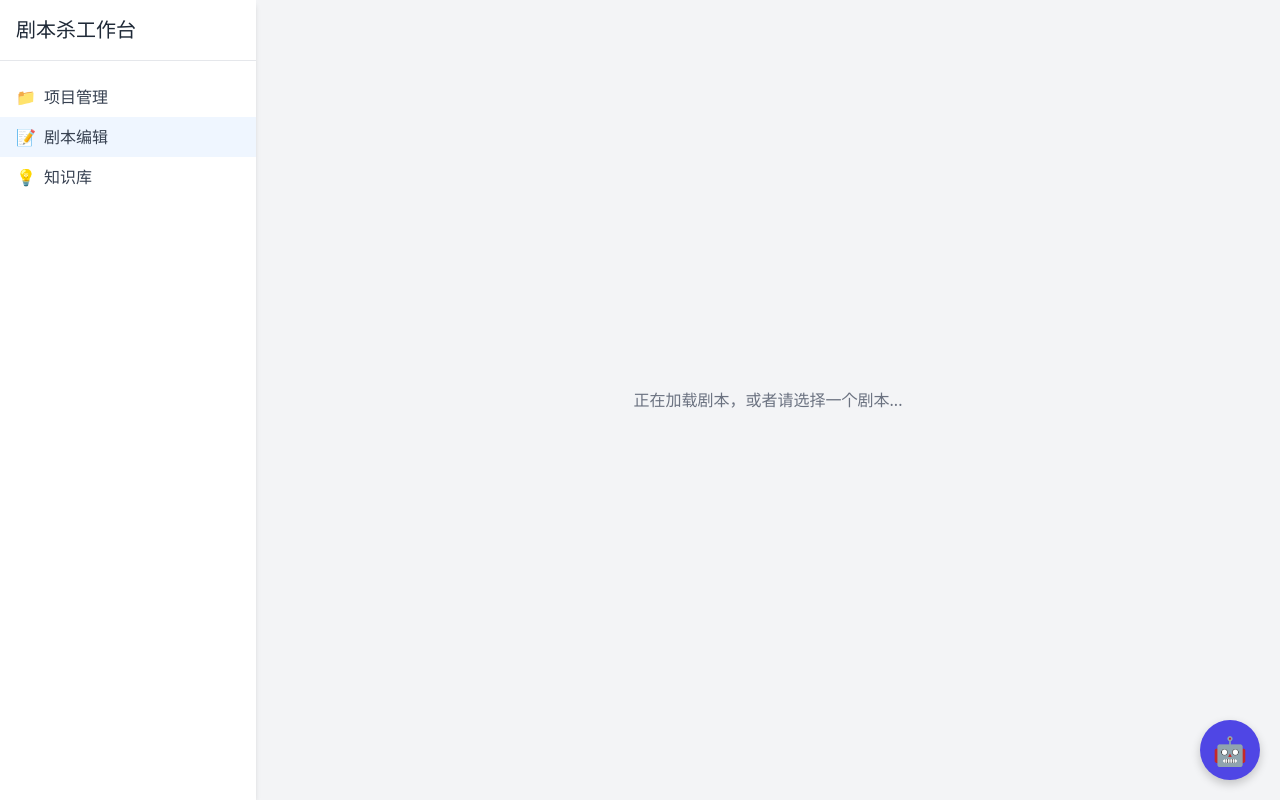
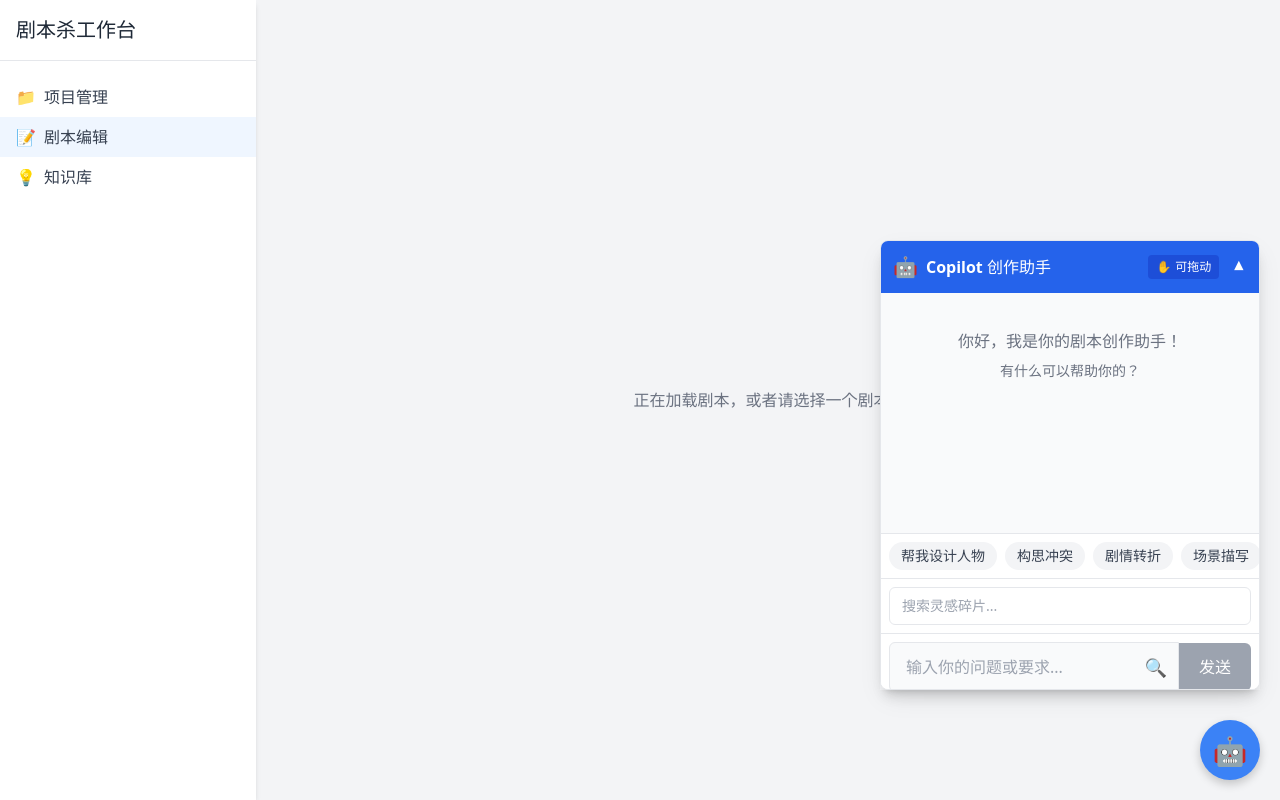
Before and after one commit to Jackwang-lea/whterGPT, a React (Vite) app: page /editor/1 in a window 1280 px wide. Both pictures are taken after a click on the element "显示Copilot助手". Built offline with nearby package versions, Linux system fonts and the light colour scheme.

Commit message:
feat(ui): 优化Copilot创作助手交互体验
- 将Copilot助手默认设为隐藏，点击右下角按钮才显示
- 降低拖动灵敏度，添加5px移动阈值和50ms更新频率控制
- 优化显示/隐藏动画效果，提升用户体验

```diff
--- a/src/components/Copilot.tsx
+++ b/src/components/Copilot.tsx
@@ -54,12 +54,24 @@ const addGlobalStyles = () => {
       background-color: #1d4ed8;
       box-shadow: 0 10px 15px -3px rgba(0, 0, 0, 0.2), 0 4px 6px -2px rgba(0, 0, 0, 0.1);
     }
+    .copilot-container {
+      transition: opacity 0.3s ease, transform 0.3s ease;
+    }
+    .copilot-container.visible {
+      opacity: 1;
+      transform: translateY(0);
+    }
+    .copilot-container.hidden {
+      opacity: 0;
+      transform: translateY(20px);
+      pointer-events: none;
+    }
   `;
   document.head.appendChild(styleEl);
 };
 
 // 为了确保在控制台日志中显示状态变化
-function debugLog(message, ...args) {
+function debugLog(message: string, ...args: any[]): void {
   console.log(`%c[Copilot Debug] ${message}`, 'background: #3b82f6; color: white; padding: 2px 4px; border-radius: 2px;', ...args);
 }
 
@@ -91,9 +103,10 @@ export default function Copilot() {
   const initialPos = useRef({ x: 0, y: 0 });
   const lastFrameRef = useRef(0); // 用于requestAnimationFrame
   const dragStarted = useRef(false); // 跟踪拖动是否开始
+  const lastUpdateTime = useRef(0); // 用于控制拖动更新频率
 
-  // 控制Copilot的显示状态 - 默认显示
-  const [isVisible, setIsVisible] = useState(true);
+  // 控制Copilot的显示状态 - 默认隐藏
+  const [isVisible, setIsVisible] = useState(false);
 
   // 添加全局样式
   useEffect(() => {
@@ -116,11 +129,16 @@ export default function Copilot() {
     }
   }, []);
 
-  // 使用requestAnimationFrame更新位置，增强性能
+  // 使用requestAnimationFrame更新位置，增强性能，并降低灵敏度
   const updateDragPosition = (clientX: number, clientY: number) => {
     if (!isDragging) return;
 
     cancelAnimationFrame(lastFrameRef.current);
+
+    // 降低更新频率，每50ms更新一次位置
+    const now = Date.now();
+    if (now - lastUpdateTime.current < 50) return;
+    lastUpdateTime.current = now;
 
     lastFrameRef.current = requestAnimationFrame(() => {
       if (!dragRef.current) return;
@@ -128,6 +146,10 @@ export default function Copilot() {
       // 计算新位置
       const dx = clientX - dragStartPos.x;
       const dy = clientY - dragStartPos.y;
+
+      // 添加最小移动阈值，小于5px的移动忽略
+      const moveThreshold = 5;
+      if (Math.abs(dx) < moveThreshold && Math.abs(dy) < moveThreshold) return;
 
       const newX = initialPos.current.x + dx;
       const newY = initialPos.current.y + dy;
@@ -161,6 +183,7 @@ export default function Copilot() {
       initialPos.current = { x: position.x, y: position.y };
       setDragStartPos({ x: e.clientX, y: e.clientY });
       setIsDragging(true);
+      lastUpdateTime.current = Date.now(); // 初始化更新时间
 
       // 添加拖动中类名，用于自定义样式
       dragRef.current.classList.add('dragging');
@@ -383,10 +406,10 @@ export default function Copilot() {
         <span style={{ fontSize: '28px' }}>🤖</span>
       </div>
 
-      {isVisible && (
+      {/* Copilot主界面 - 使用CSS类控制动画过渡 */}
       <div
         ref={dragRef}
-          className={`fixed z-50 transform duration-75 will-change-transform ${
+        className={`fixed z-50 transform duration-75 will-change-transform copilot-container ${isVisible ? 'visible' : 'hidden'} ${
           isDragging ? 'cursor-grabbing opacity-95 dragging' : 'hover:shadow-xl'
         }`}
         style={{
@@ -404,6 +427,7 @@ export default function Copilot() {
             initialPos.current = { x: position.x, y: position.y };
             setDragStartPos({ x: touch.clientX, y: touch.clientY });
             setIsDragging(true);
+            lastUpdateTime.current = Date.now(); // 初始化更新时间
 
             if (dragRef.current) {
               dragRef.current.classList.add('dragging');
@@ -626,7 +650,6 @@ export default function Copilot() {
           )}
         </div>
       </div>
-      )}
     </>
   );
 }
```
Lines whose indentation alone changed are shown as unchanged.
